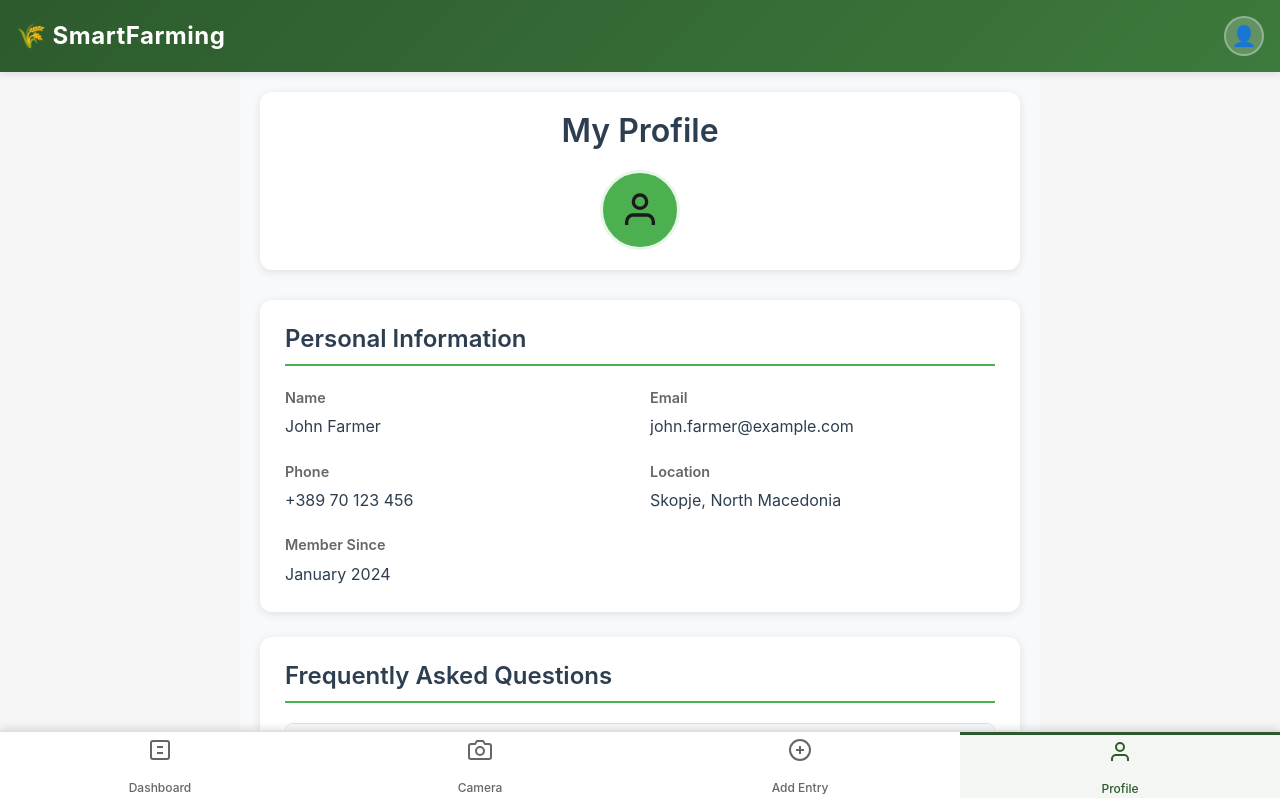
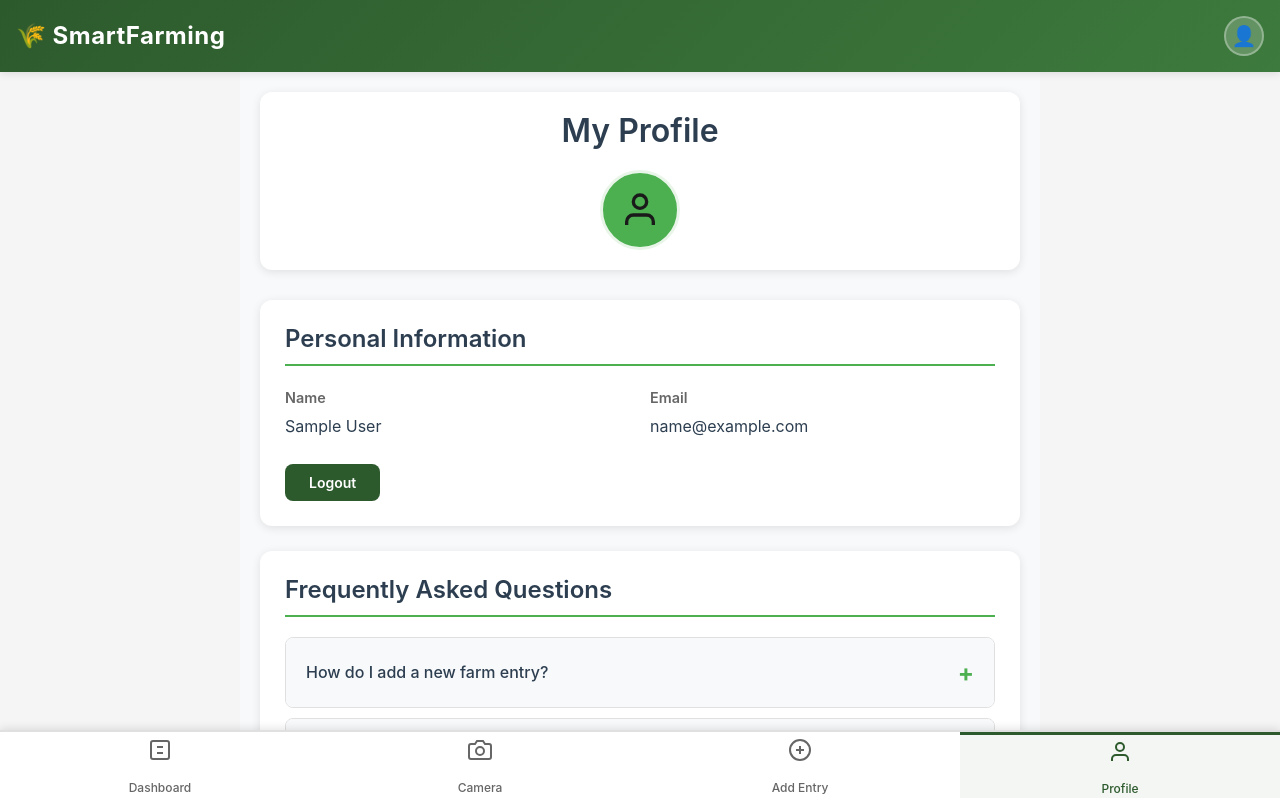
Before and after one commit to eelezi/smart-farming-frontend, a React (Vite) app: page /profile in a window 1280 px wide. Shown: the top 798 px of the page. Built offline with nearby package versions, Linux system fonts and the light colour scheme; sample sign-in values are in the browser's storage.

Commit message:
Show logged in user info

```diff
--- a/src/pages/MyProfile.jsx
+++ b/src/pages/MyProfile.jsx
@@ -1,79 +1,18 @@
-import React, { useState, useEffect } from "react";
+import React, { useState } from "react";
+import { useNavigate } from "react-router-dom";
 import MainLayout from "../components/Layout/MainLayout";
+import { getStoredUser, logout } from "../services/authService";
 import "../styles/profile.css";
 
 function MyProfile() {
   const [expandedFAQ, setExpandedFAQ] = useState(null);
-  const [userData, setUserData] = useState(null);
-  const [loading, setLoading] = useState(true);
+  const navigate = useNavigate();
+  const userData = getStoredUser();
 
-  //  API call to fetch user profile data
-
-  // useEffect(() => {
-  //   const fetchUserProfile = async () => {
-  //     try {
-  //       const response = await fetch('/api/user/profile', {
-  //         headers: {
-  //           'Authorization': `Bearer ${localStorage.getItem('token')}`,
-  //           'Content-Type': 'application/json'
-  //         }
-  //       });
-  //       if (response.ok) {
-  //         const data = await response.json();
-  //         setUserData(data);
-  //       }
-  //     } catch (error) {
-  //       console.error('Error fetching user profile:', error);
-  //     } finally {
-  //       setLoading(false);
-  //     }
-  //   };
-  //   fetchUserProfile();
-  // }, []);
-
-
-  // Mock user data
-  const mockUserData = {
-    // User personal information - from /api/user/profile
-    name: "John Farmer",
-    email: "john.farmer@example.com",
-    phone: "+389 70 123 456",
-    location: "Skopje, North Macedonia",
-    joinDate: "January 2024",
-
-
-    notifications: true,
-    language: "en",
-    timezone: "Europe/Skopje"
+  const handleLogout = () => {
+    logout();
+    navigate("/login");
   };
-
-  // Initialize with mock data
-  useEffect(() => {
-    setUserData(mockUserData);
-    setLoading(false);
-  }, []);
-
-  //   API call to fetch FAQ data
-
-  // const [faqData, setFaqData] = useState([]);
-  // useEffect(() => {
-  //   const fetchFAQ = async () => {
-  //     try {
-  //       const response = await fetch('/api/faq', {
-  //         headers: {
-  //           'Content-Type': 'application/json'
-  //         }
-  //       });
-  //       if (response.ok) {
-  //         const faq = await response.json();
-  //         setFaqData(faq);
-  //       }
-  //     } catch (error) {
-  //       console.error('Error fetching FAQ:', error);
-  //     }
-  //   };
-  //   fetchFAQ();
-  // }, []);
 
   const faqData = [
     {
@@ -122,20 +61,6 @@ function MyProfile() {
     setExpandedFAQ(expandedFAQ === id ? null : id);
   };
 
-  // TODO: Add loading spinner component
-  if (loading) {
-    return (
-      <MainLayout>
-        <div className="profile-container">
-          <div style={{ textAlign: 'center', padding: '50px' }}>
-            <p>Loading profile data...</p>
-          </div>
-        </div>
-      </MainLayout>
-    );
-  }
-
-  // TODO: Add error handling for API failures
   if (!userData) {
     return (
         <MainLayout>
@@ -173,21 +98,11 @@ function MyProfile() {
                   <label>Email</label>
                   <p>{userData.email}</p>
                 </div>
-              <div className="info-item">
-                <label>Phone</label>
-                <p>{userData.phone}</p>
               </div>
-              <div className="info-item">
-                <label>Location</label>
-                <p>{userData.location}</p>
-              </div>
-              <div className="info-item">
-                <label>Member Since</label>
-                <p>{userData.joinDate}</p>
-              </div>
-            </div>
+              <button className="logout-button" onClick={handleLogout}>
+                Logout
+              </button>
             </section>
-
 
             <section className="faq-section">
               <h2>Frequently Asked Questions</h2>
--- a/src/styles/auth.css
+++ b/src/styles/auth.css
@@ -197,6 +197,23 @@
     filter: brightness(0.85);
 }
 
+.logout-button {
+    margin-top: 24px;
+    padding: 10px 24px;
+    background-color: var(--primary-color);
+    color: white;
+    border: none;
+    border-radius: 8px;
+    font-size: 14px;
+    font-weight: 600;
+    cursor: pointer;
+    transition: background-color 0.2s ease;
+}
+
+.logout-button:hover {
+    opacity: 80%;
+}
+
 @media (max-width: 480px) {
     .auth-card {
         padding: var(--spacing-xl) var(--spacing-lg);
```
Lines whose indentation alone changed are shown as unchanged.
